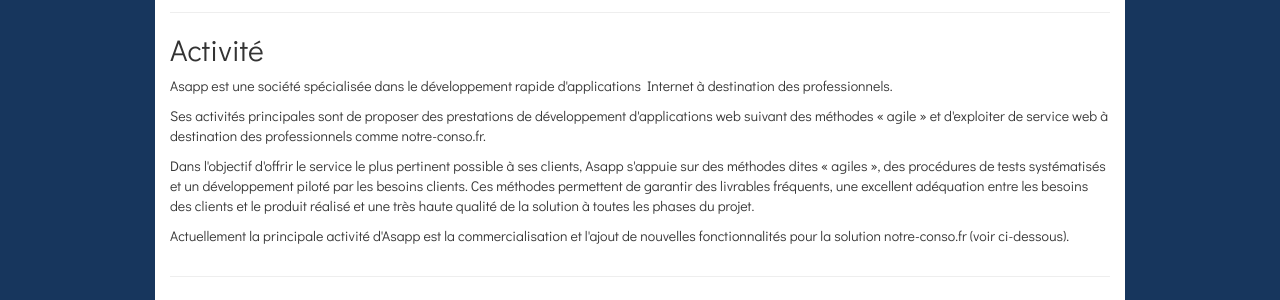
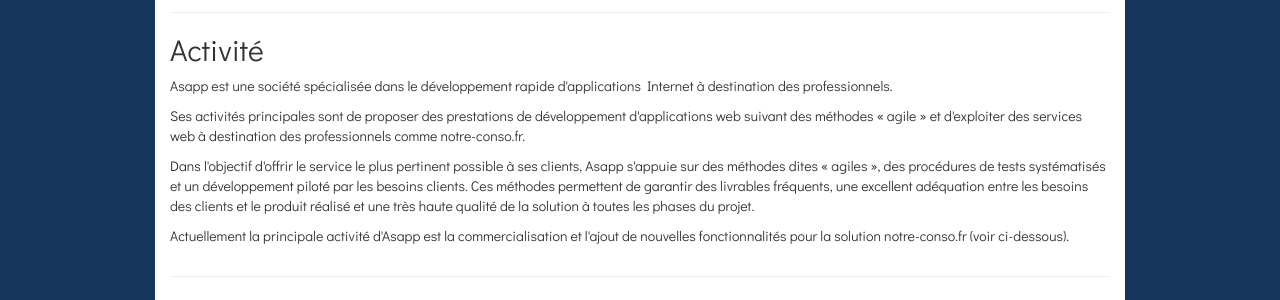
Before and after one commit to asapp/asapp.github.io, a Jekyll site: the page built from index.html, in a window 1280 px wide and 1221 px high. Shown: the part 124-424 px from the top of the window. Built offline with Jekyll 4.4.1, drawn with Linux system fonts in a browser that asks for light colours; nearby versions of some CDN libraries.

Commit message:
Update index.html
typo

```diff
--- a/index.html
+++ b/index.html
@@ -15,7 +15,7 @@
       Asapp est une société spécialisée dans le développement rapide d'applications Internet à destination des professionnels.
     </p>
     <p>
-      Ses activités principales sont de proposer des prestations de développement d'applications web suivant des méthodes « agile » et d'exploiter de service web à destination des professionnels comme notre-conso.fr.
+      Ses activités principales sont de proposer des prestations de développement d'applications web suivant des méthodes « agile » et d'exploiter des services web à destination des professionnels comme notre-conso.fr.
     </p>
     <p>
       Dans l'objectif d'offrir le service le plus pertinent possible à ses clients, Asapp s'appuie sur des méthodes dites « agiles », des procédures de tests systématisés et un développement piloté par les besoins clients. Ces méthodes permettent de garantir des livrables fréquents, une excellent adéquation entre les besoins des clients et le produit réalisé et une très haute qualité de la solution à toutes les phases du projet.
```
